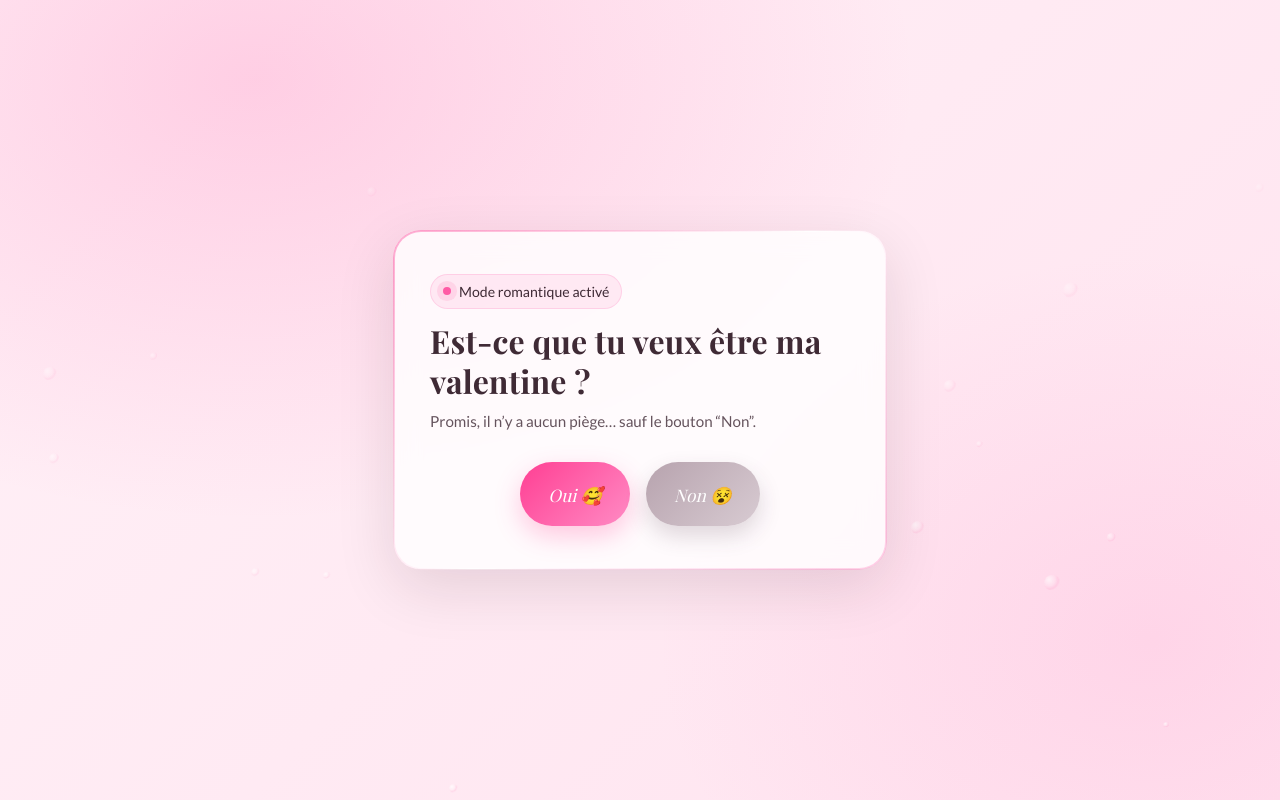
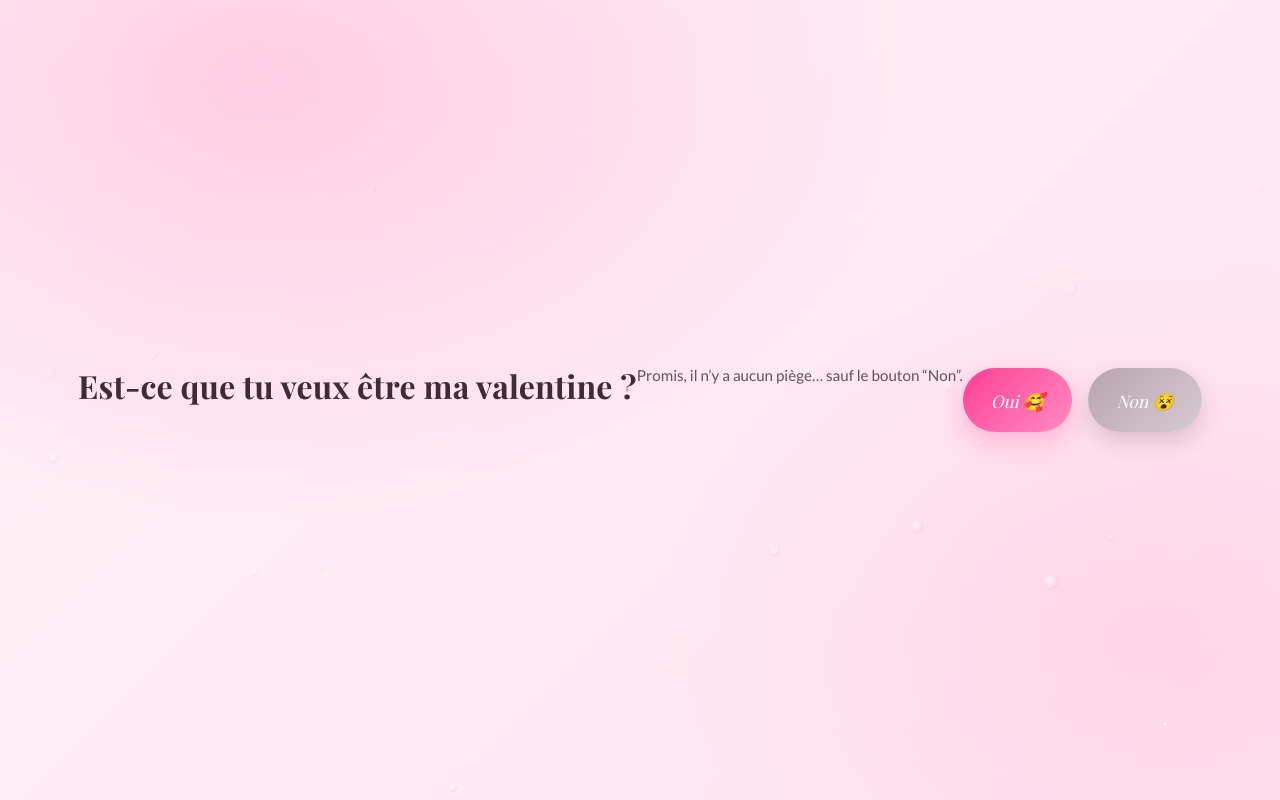
Before and after one commit to adamsoreau-blip/Valentine, a Flask app: page / in a window 1280 px wide. Run offline with Flask 3, Linux system fonts and the light colour scheme; some web fonts are replaced.

Commit message:
update valentine template

```diff
--- a/templates/index.html
+++ b/templates/index.html
@@ -227,8 +227,6 @@
   <!-- fond animé -->
   <div class="ambient" id="ambient"></div>
 
-  <div class="container">
-    <div class="tag"><span class="dot"></span><span>Mode romantique activé</span></div>
 
     <h1 id="main-text">Est-ce que tu veux être ma valentine ?</h1>
     <div class="subtitle">Promis, il n’y a aucun piège… sauf le bouton “Non”.</div>
```
